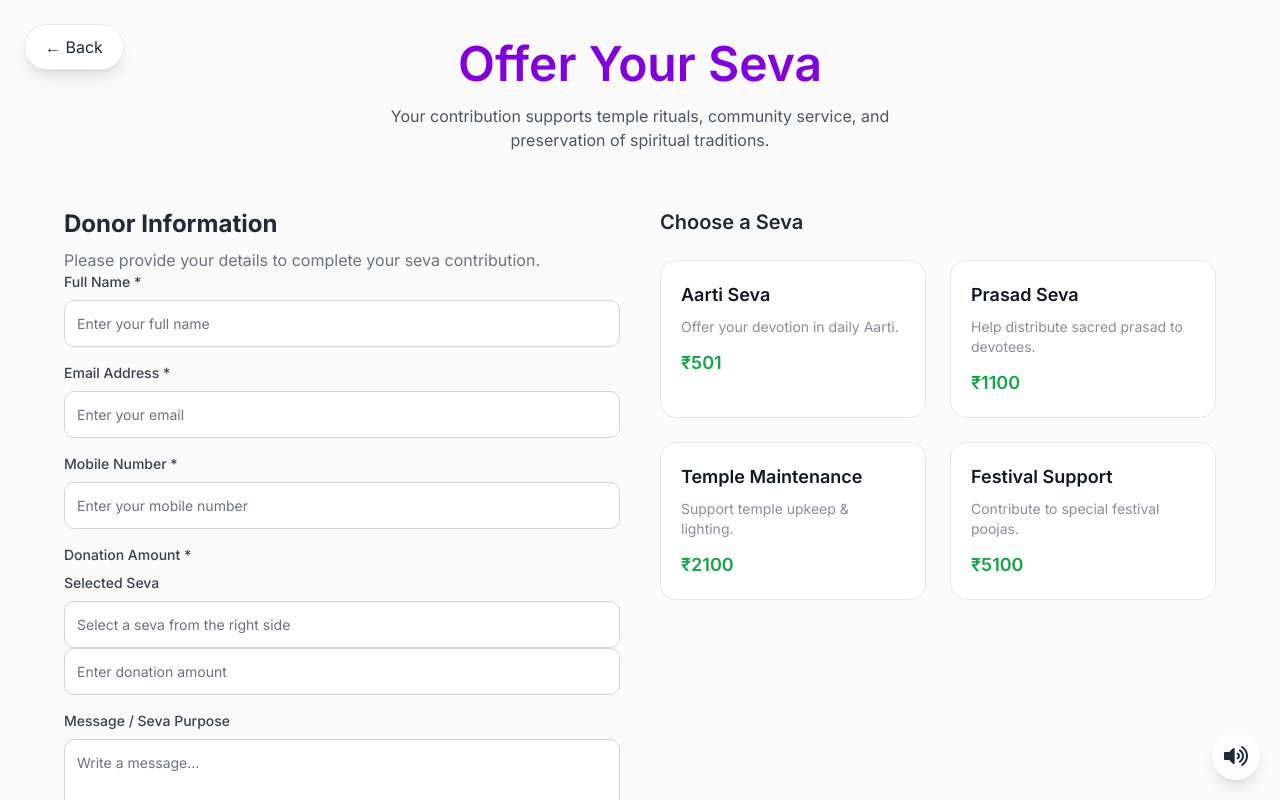
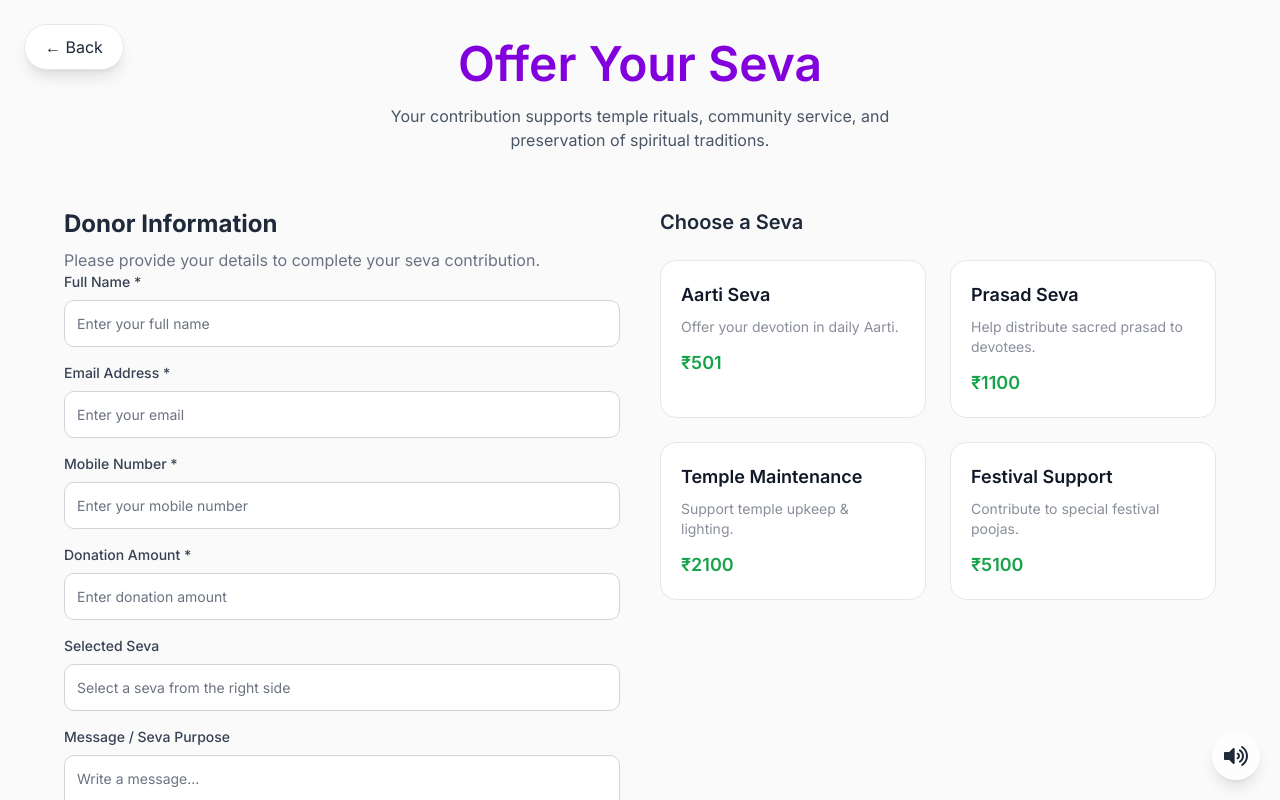
Before and after one commit to PathakAnshika/ShivTempleWebsite, a Next.js app: page /donation in a window 1280 px wide. Shown: the top 800 px of the page. Built offline with nearby package versions, Linux system fonts and the light colour scheme; no server answers; the database is empty.

Commit message:
Upgrade Next.js to fix security vulnerability

```diff
--- a/app/donation/page.jsx
+++ b/app/donation/page.jsx
@@ -230,6 +230,16 @@ const handleCardSelect = (opt) => {
   <label className="block text-sm font-medium text-gray-700 mb-2">
     Donation Amount *
   </label>
+
+  <input
+    name="amount"
+    placeholder="Enter donation amount"
+    value={formData.amount}
+    onChange={handleChange}
+    className="input"
+  />
+</div>
+
 <div>
   <label className="block text-sm font-medium text-gray-700 mb-2">
     Selected Seva
@@ -240,14 +250,6 @@ const handleCardSelect = (opt) => {
     readOnly
     className="input bg-gray-50"
     placeholder="Select a seva from the right side"
-  />
-</div>
-  <input
-    name="amount"
-    placeholder="Enter donation amount"
-    value={formData.amount}
-    onChange={handleChange}
-    className="input"
   />
 </div>
           <div>
```
